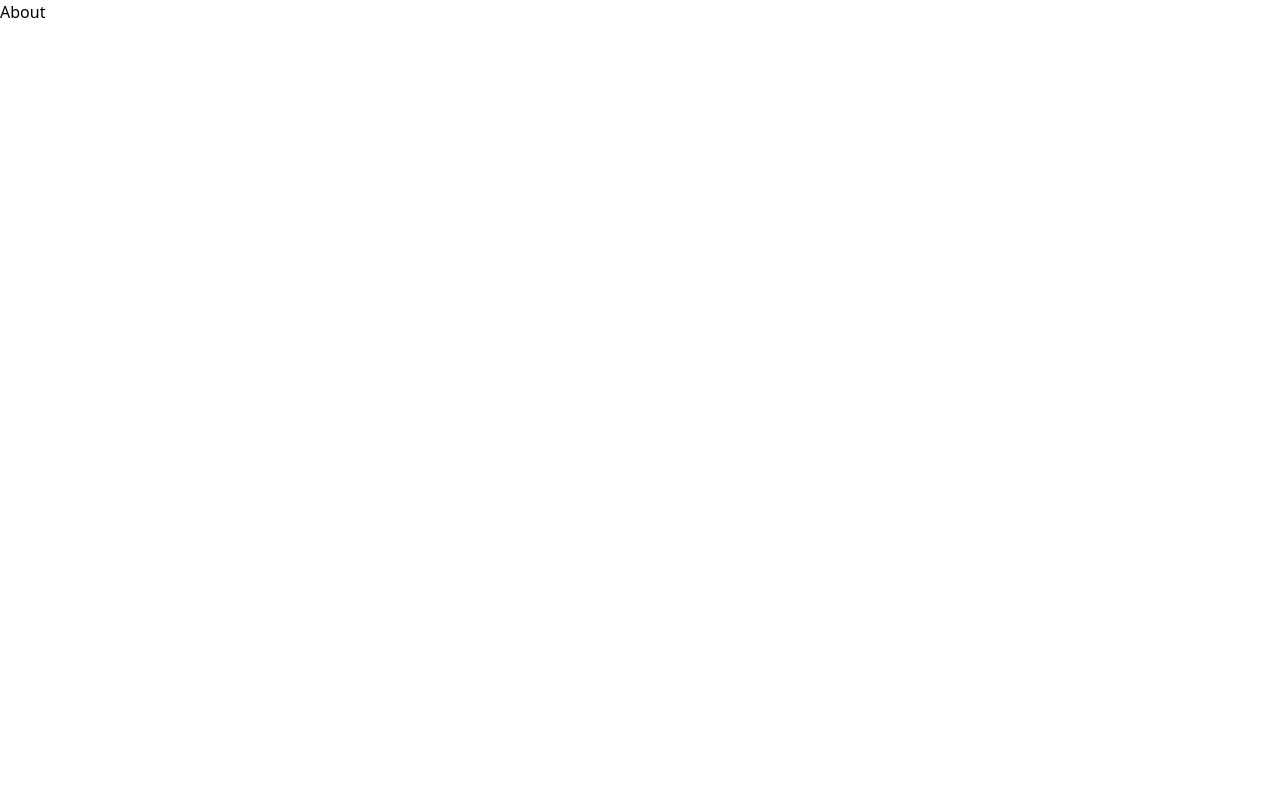
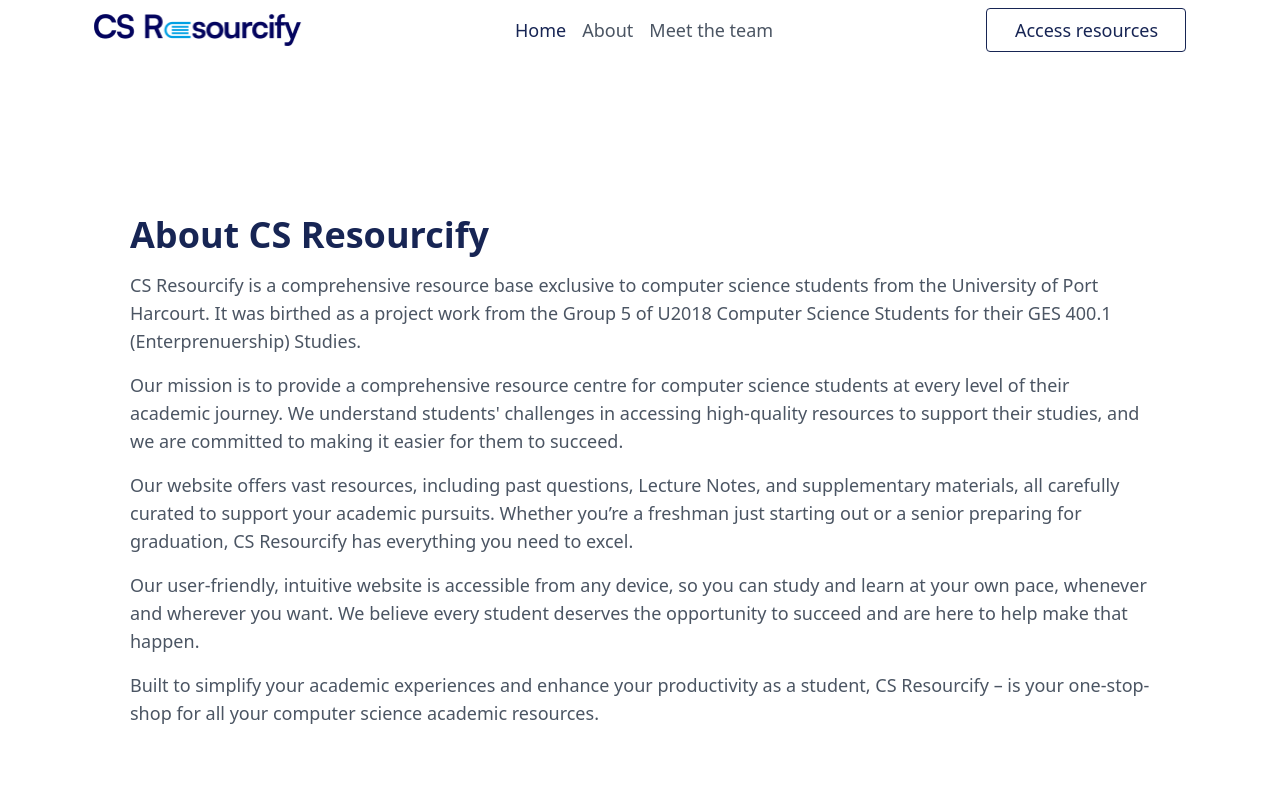
Before and after one commit to GES-400-G5/__experimental, a React (Vite) app: page /__experimental/about in a window 1280 px wide. Shown: the top 800 px of the page. Built offline with nearby package versions, Linux system fonts and the light colour scheme.

Commit message:
about us page

```diff
--- a/src/components/home/About.tsx
+++ b/src/components/home/About.tsx
@@ -1,45 +1,40 @@
-const About = () => {
+const AboutUs = () => {
   return (
-    <div>
-      <div className="w-[1010px] h-[924px] flex-col justify-start items-start gap-20 inline-flex">
-        <div className="h-[780px] flex-col justify-start items-start gap-5 flex">
-          <div className="self-stretch justify-start items-center gap-2.5 inline-flex">
-            <div className="grow shrink basis-0 text-blue-950 text-[46px] font-bold leading-10">
-              About CS Resourcify
-            </div>
-          </div>
-          <div className="self-stretch justify-center items-center gap-2.5 inline-flex">
-            <div className="grow shrink basis-0 text-neutral-600 text-[24px] font-medium">
-              CS Resourcify is a comprehensive resource base exclusive to computer science students from the University
-              of Port Harcourt. <br />
-              It was birthed as a project work from the Group 5 of U2018 Computer Science Students for their GES 400.1
-              (Enterprenuership) Studies
-              <br />
+    <div className="w-full md:pt-20 pt-0">
+      <div className="max-w-[364px] h-[1600px] md:max-w-[1020px] md:h-[850px] mx-auto flex flex-col items-start space-y-12 justify-evenly">
+        <div className="flex flex-col items-start space-y-4">
+          <h1 className="text-blue-950 text-4xl font-bold">About CS Resourcify</h1>
+          <p className="text-gray-600 text-lg font-medium">
+            CS Resourcify is a comprehensive resource base exclusive to computer science students from the University of
+            Port Harcourt. It was birthed as a project work from the Group 5 of U2018 Computer Science Students for
+            their GES 400.1 (Enterprenuership) Studies.
+          </p>
+          <p className="text-gray-600 text-lg font-medium">
             Our mission is to provide a comprehensive resource centre for computer science students at every level of
-              their academic journey.
-              <br />
-              We understand students' challenges in accessing high-quality resources to support their studies, and we
-              are committed to making it easier for them to succeed.
-              <br />
-              Our website offers vast resources, including past questions, Lecture Notes, and supplementary materials,
-              all carefully curated to support your academic pursuits. Whether you’re a freshman just starting out or a
-              senior preparing for graduation, CS Resourcify has everything you need to excel.
-              <br />
+            their academic journey. We understand students' challenges in accessing high-quality resources to support
+            their studies, and we are committed to making it easier for them to succeed.
+          </p>
+          <p className="text-gray-600 text-lg font-medium">
+            Our website offers vast resources, including past questions, Lecture Notes, and supplementary materials, all
+            carefully curated to support your academic pursuits. Whether you’re a freshman just starting out or a senior
+            preparing for graduation, CS Resourcify has everything you need to excel.
+          </p>
+          <p className="text-gray-600 text-lg font-medium">
             Our user-friendly, intuitive website is accessible from any device, so you can study and learn at your own
             pace, whenever and wherever you want. We believe every student deserves the opportunity to succeed and are
             here to help make that happen.
-              <br />
+          </p>
+          <p className="text-gray-600 text-lg font-medium">
             Built to simplify your academic experiences and enhance your productivity as a student, CS Resourcify – is
             your one-stop-shop for all your computer science academic resources.
+          </p>
         </div>
-          </div>
-        </div>
-        <div className="px-[30px] py-5 bg-blue-950 rounded justify-center items-center gap-2.5 inline-flex">
-          <div className="text-white text-[18px] font-medium">Meet the team</div>
-        </div>
+        <button className="w-[200px] h-16 px-[30px] py-5 rounded bg-blue-950 text-white text-[18px] font-medium hover:bg-blue-700 justify-center items-center gap-2.5 inline-flex">
+          Meet the team
+        </button>
       </div>
     </div>
   );
 };
 
-export default About;
+export default AboutUs;
--- a/src/pages/about.tsx
+++ b/src/pages/about.tsx
@@ -1,7 +1,12 @@
-import React from "react";
+import AboutUs from "../components/home/About";
+import Action from "../components/layout/wrappers/Action";
 
 const About = () => {
-  return <div>About</div>;
+  return (
+    <Action>
+      <AboutUs />
+    </Action>
+  );
 };
 
 export default About;
```
Lines whose indentation alone changed are shown as unchanged.
